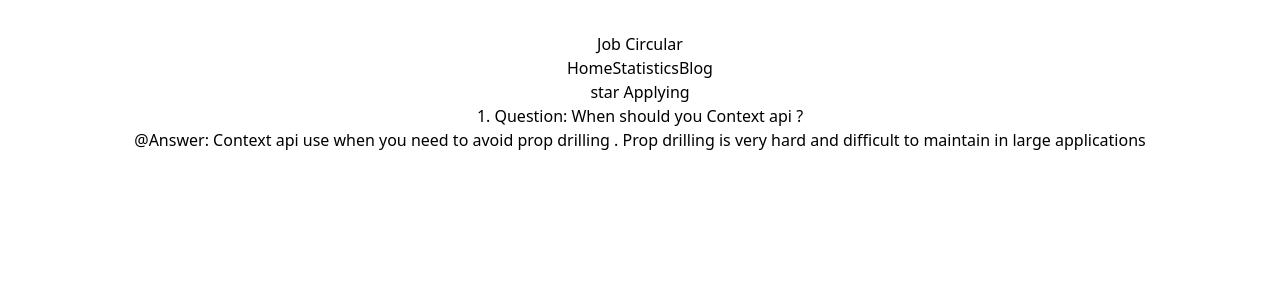
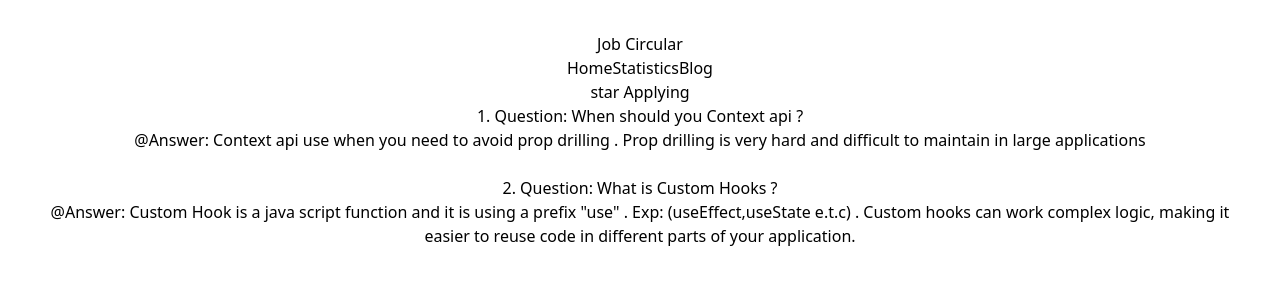
Before and after one commit to shawon33/Job-circuler, a React (Vite) app: page /blog in a window 1280 px wide. Shown: the top 300 px of the page. Built offline with nearby package versions, Linux system fonts and the light colour scheme.

Commit message:
qustions answer is update

```diff
--- a/src/Component/Blog/Blog.jsx
+++ b/src/Component/Blog/Blog.jsx
@@ -7,6 +7,11 @@ const Blog = () => {
                 <p className='text-red-500  text-2xl font-bold'>1. Question: <span className='text-black'>When should you <span className='text-yellow-500'>Context</span> api ?</span></p>
                 <p className='mt-4 text-2xl font-bold text-green-500'> @Answer: <span className='text-black'>Context api use when you need to avoid prop drilling . Prop drilling is very hard and difficult to maintain in large applications </span></p>
             </div>
+            <br />
+            <div className='border rounded bg-indigo-200 p-8'>
+                <p className='text-red-500  text-2xl font-bold'>2. Question: <span className='text-black'>What is  <span className='text-yellow-500'>Custom</span> Hooks ?</span></p>
+                <p className='mt-4 text-2xl font-bold text-green-500'> @Answer: <span className='text-black'>Custom Hook is a java script function and it is using a prefix "use" . Exp: <span className='text-yellow-500'>(useEffect,useState e.t.c)</span> . Custom hooks can work complex logic, making it easier to reuse code in different parts of your application. </span></p>
+            </div>
         </section>
     );
 };
```
